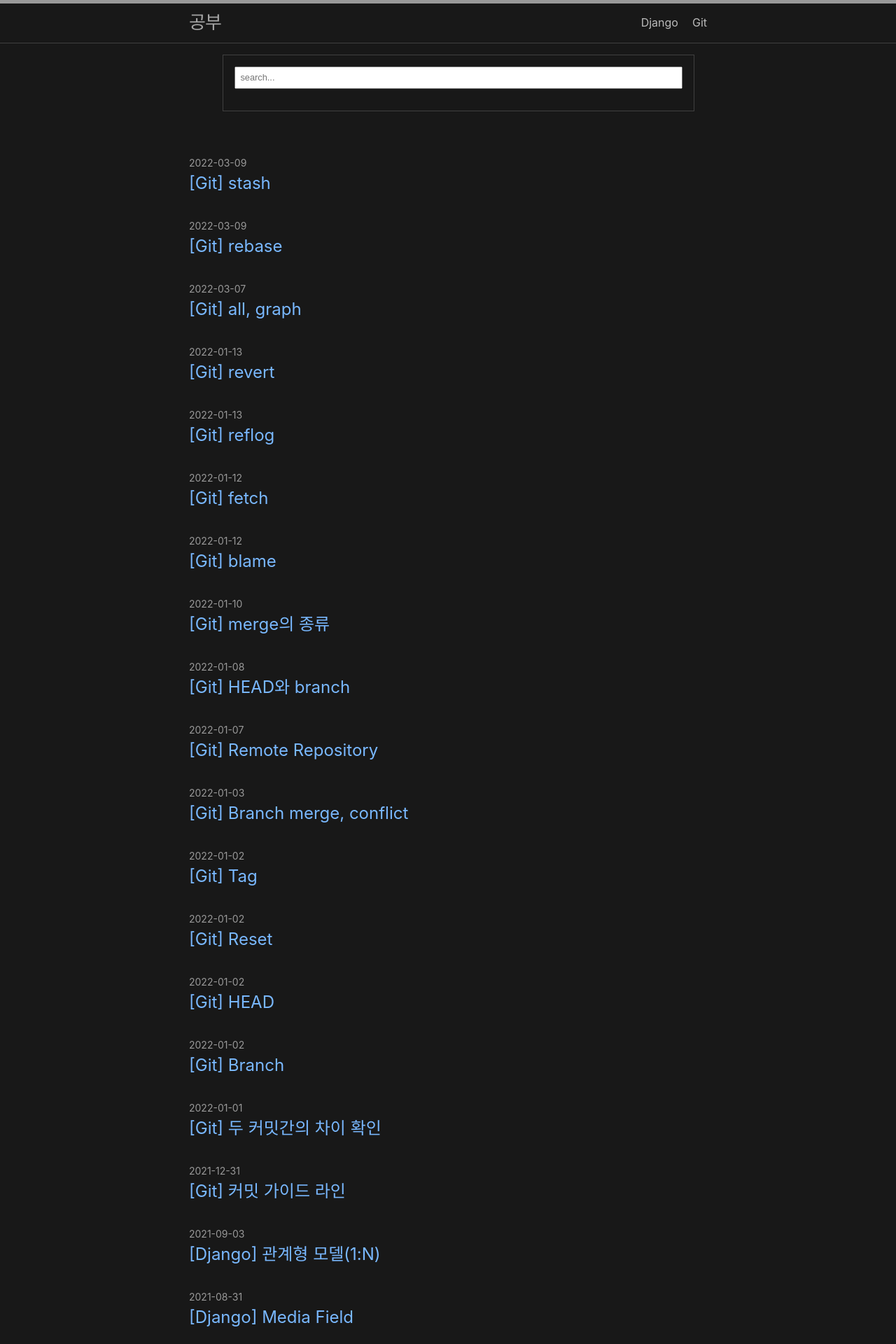
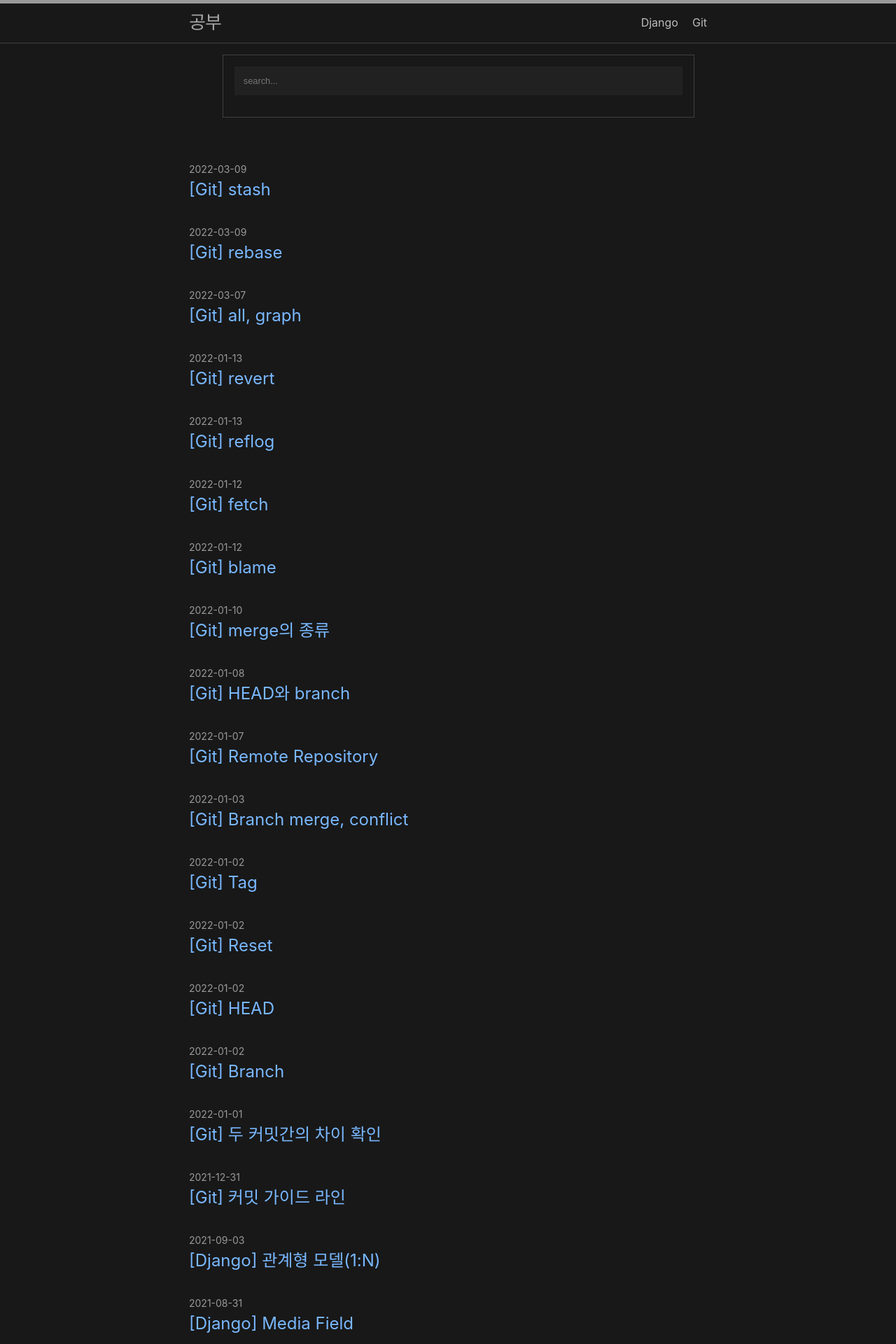
Before and after one commit to lmj00/lmj00.github.io, a Jekyll site: the page built from index.md, in a window 1280 px wide. Shown: the top 1920 px of the page at 70% size. Built offline with Jekyll 4.4.1, drawn with Linux system fonts in a browser that asks for light colours; comment, search, counter and statistics services are not loaded.

Commit message:
Style: search bar css

```diff
--- a/_includes/head.html
+++ b/_includes/head.html
@@ -20,13 +20,24 @@
       }
 
       #search-input {
+        background: #212121;
+        color: #BBBBBB;
+        border: none;
+
         display: inline-block;
-        padding: .5em;
+        padding: 1em;
         width: 100%;
         font-size: 0.8em;
         -webkit-box-sizing: border-box;
         -moz-box-sizing: border-box;
         box-sizing: border-box;
       }
+
+      #search-input:focus {
+        outline: 1px solid #404040
+      }
+
+
+
   </style>
 </head>
```
